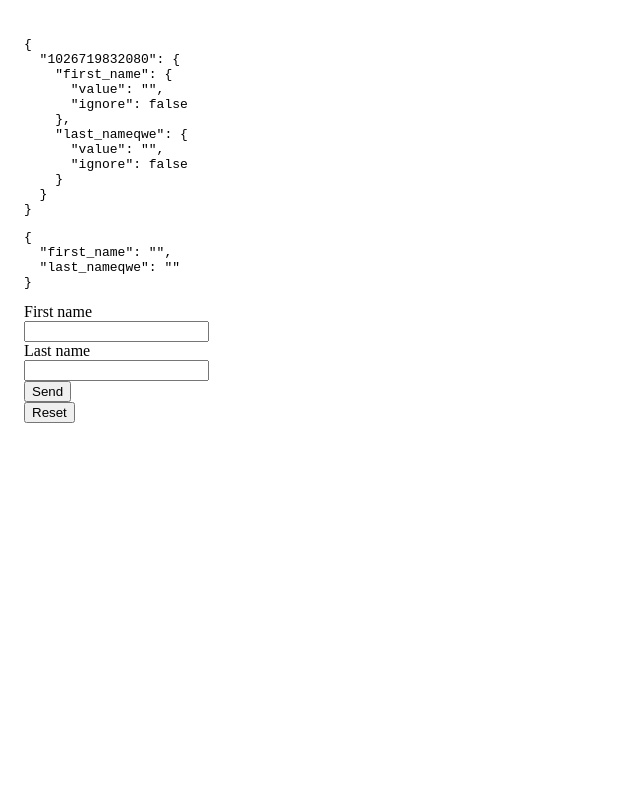
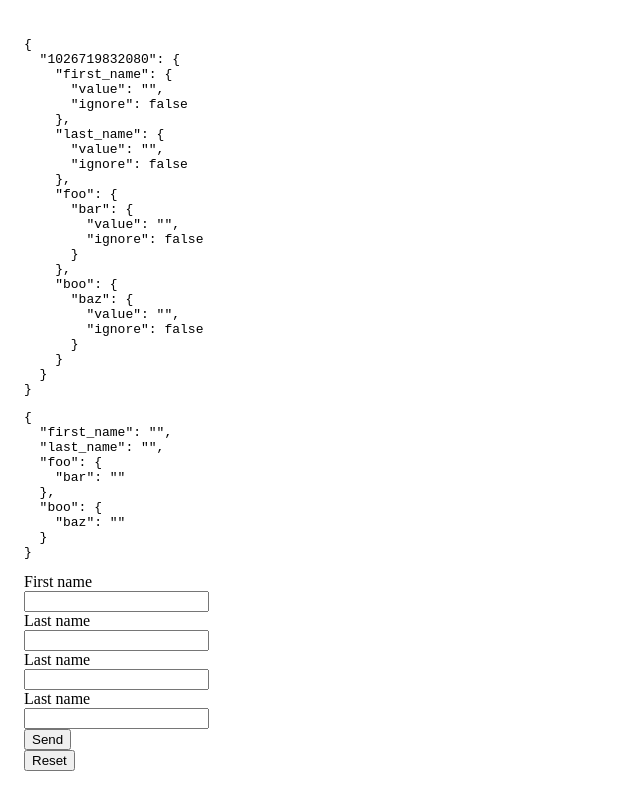
Before and after one commit to mateenagy/vue-formify, a Vue app: page / in a window 1280 px wide. Shown: the whole page, without its empty margins (0-640 px from the left). Built offline with nearby package versions, Linux system fonts and the light colour scheme.

Commit message:
update: README.md

```diff
--- a/src/App.vue
+++ b/src/App.vue
@@ -17,9 +17,6 @@ const send = (data: any) => {
 	console.log('data', data);
 	if (!data.first_name) {
 		form.value?.setError('first_name', 'error message');
-	}
-	if (!data.social.twitter) {
-		form.value?.setError('social.twitter', 'twitter link required');
 	}
 };
 /*---------------------------------------------
@@ -51,7 +48,17 @@ const send = (data: any) => {
 				</div>
 				<div>
 					<Formify.Input
-						name="last_nameqwe"
+						name="last_name"
+						label="Last name" />
+				</div>
+				<div>
+					<Formify.Input
+						name="foo.bar"
+						label="Last name" />
+				</div>
+				<div>
+					<Formify.Input
+						name="boo.baz"
 						label="Last name" />
 				</div>
 				<button>
```
Also changed, not shown: 1 other file (tests, documents, lock files or other folders).
